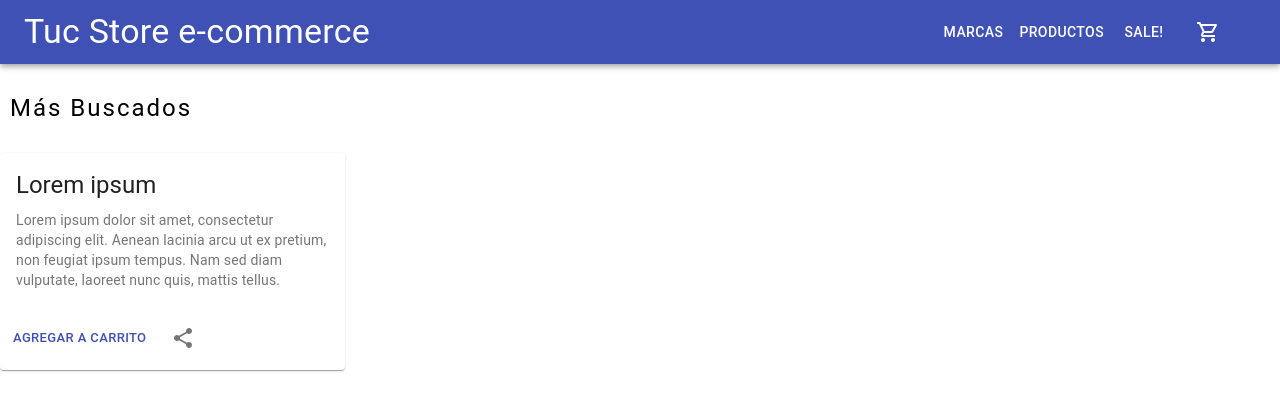
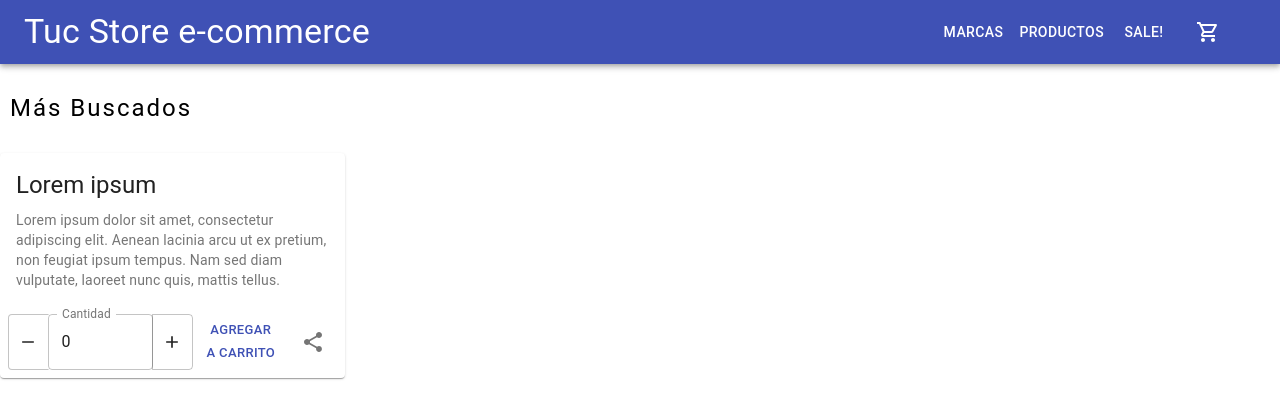
Before and after one commit to magrellet/tuc-store, a React (Create React App) app: page /item/1 in a window 1280 px wide. Shown: the top 418 px of the page. Built offline with nearby package versions, Linux system fonts and the light colour scheme.

Commit message:
04 - UtenCOunt.js created to add or remove items - Folder refactor

```diff
--- a/src/App.js
+++ b/src/App.js
@@ -1,6 +1,6 @@
 import "./App.css";
-import NavBar from "./components/NavBar";
-import ItemListContainer from "./components/ItemListContainer";
+import NavBar from "./components/navBar/NavBar";
+import ItemListContainer from "./components/container/ItemListContainer";
 
 function App() {
   return (
--- /dev/null
+++ b/src/components/container/ItemCount.js
@@ -0,0 +1,50 @@
+import React from "react";
+import TextField from "@material-ui/core/TextField";
+import ButtonGroup from "@material-ui/core/ButtonGroup";
+import Button from "@material-ui/core/Button";
+import AddIcon from "@material-ui/icons/Add";
+import RemoveIcon from "@material-ui/icons/Remove";
+
+export default function ItemCount() {
+  const [itemCount, setItemCount] = React.useState(0);
+  const itemStock = 25;
+
+  const increateItems = () => {
+    if (itemCount < itemStock) {
+      setItemCount(itemCount + 1);
+    }
+  };
+
+  const handleChange = () => {
+    return itemCount;
+  };
+
+  return (
+    <div>
+      <ButtonGroup>
+        <Button
+          onClick={() => {
+            setItemCount(Math.max(itemCount - 1, 0));
+          }}
+        >
+          <RemoveIcon fontSize="small" />
+        </Button>
+        <TextField
+          label="Cantidad"
+          variant="outlined"
+          value={itemCount}
+          color="primary"
+          onChange={(e) => handleChange(e.target.value)}
+          inputProps={{ inputMode: "numeric", pattern: "[0-9]*" }}
+        />
+        <Button
+          onClick={() => {
+            increateItems();
+          }}
+        >
+          <AddIcon fontSize="small" />
+        </Button>
+      </ButtonGroup>
+    </div>
+  );
+}
--- a/src/components/ItemListContainer.js
+++ b/src/components/container/ItemListContainer.js
@@ -9,6 +9,7 @@ import IconButton from "@material-ui/core/IconButton";
 import Typography from "@material-ui/core/Typography";
 
 import ShareIcon from "@material-ui/icons/Share";
+import ItemCount from "./ItemCount";
 
 import "./ItemListContainer.css";
 
@@ -19,7 +20,7 @@ export class ItemListContainer extends Component {
         <h2 className="ItemListTitle">Más Buscados</h2>
         <Card className="Card">
           <CardActionArea className="Card-Media">
-            <CardMedia title="Contemplative Reptile" />
+            <CardMedia title="Lorem" component="src" />
             <CardContent>
               <Typography gutterBottom variant="h5" component="h2">
                 Lorem ipsum
@@ -32,6 +33,7 @@ export class ItemListContainer extends Component {
             </CardContent>
           </CardActionArea>
           <CardActions>
+            <ItemCount />
             <Button size="small" color="primary">
               Agregar a Carrito
             </Button>
--- a/src/components/NavBar.js
+++ b/src/components/navBar/NavBar.js
@@ -17,7 +17,11 @@ class NavBar extends Component {
           <Typography variant="h4">Tuc Store e-commerce</Typography>
           <section className="Menu-Button">
             {menuItems.map((item, i) => {
-              return <Button color="inherit">{item}</Button>;
+              return (
+                <Button key={i} color="inherit">
+                  {item}
+                </Button>
+              );
             })}
             <Button color="inherit">
               <CartWidget />
```
Also changed, not shown: src/components/container/ItemListContainer.css (renamed from src/components/ItemListContainer.css), src/components/navBar/CartWidget.js (renamed from src/components/CartWidget.js), src/components/navBar/NavBar.css (renamed from src/components/NavBar.css).
